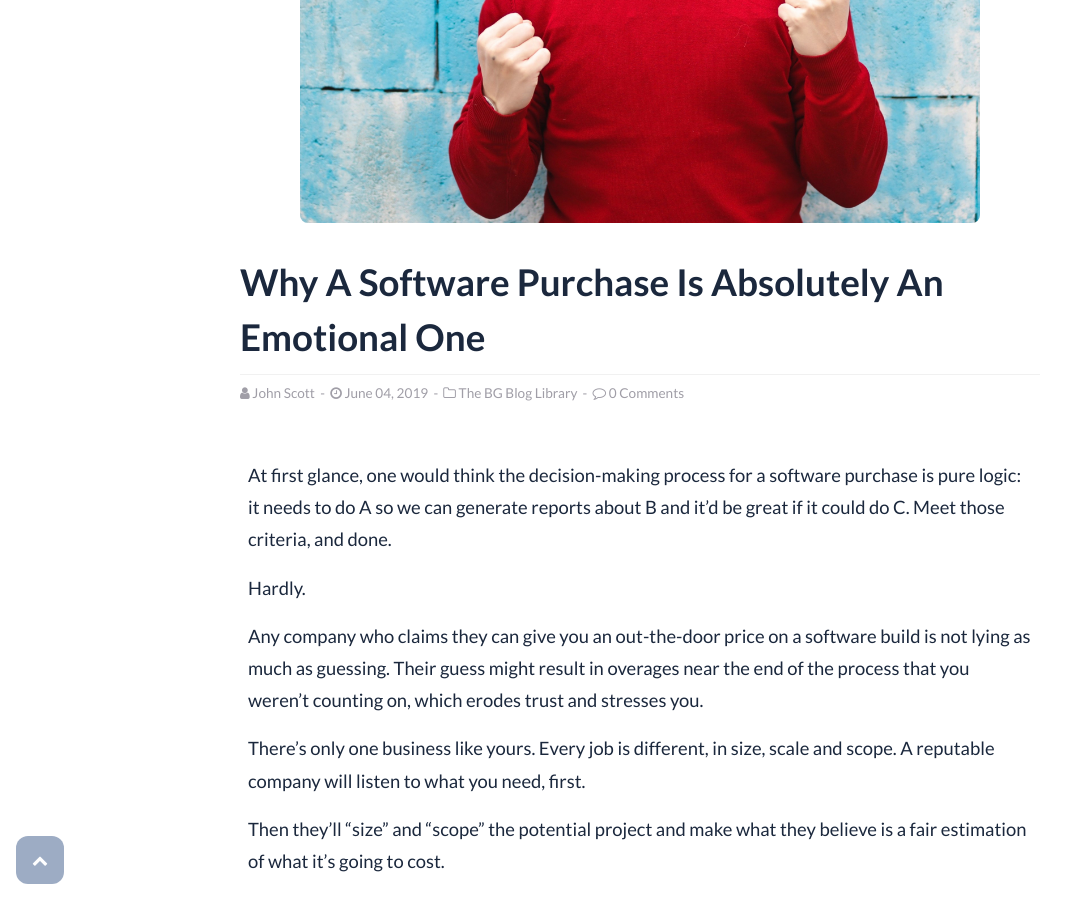
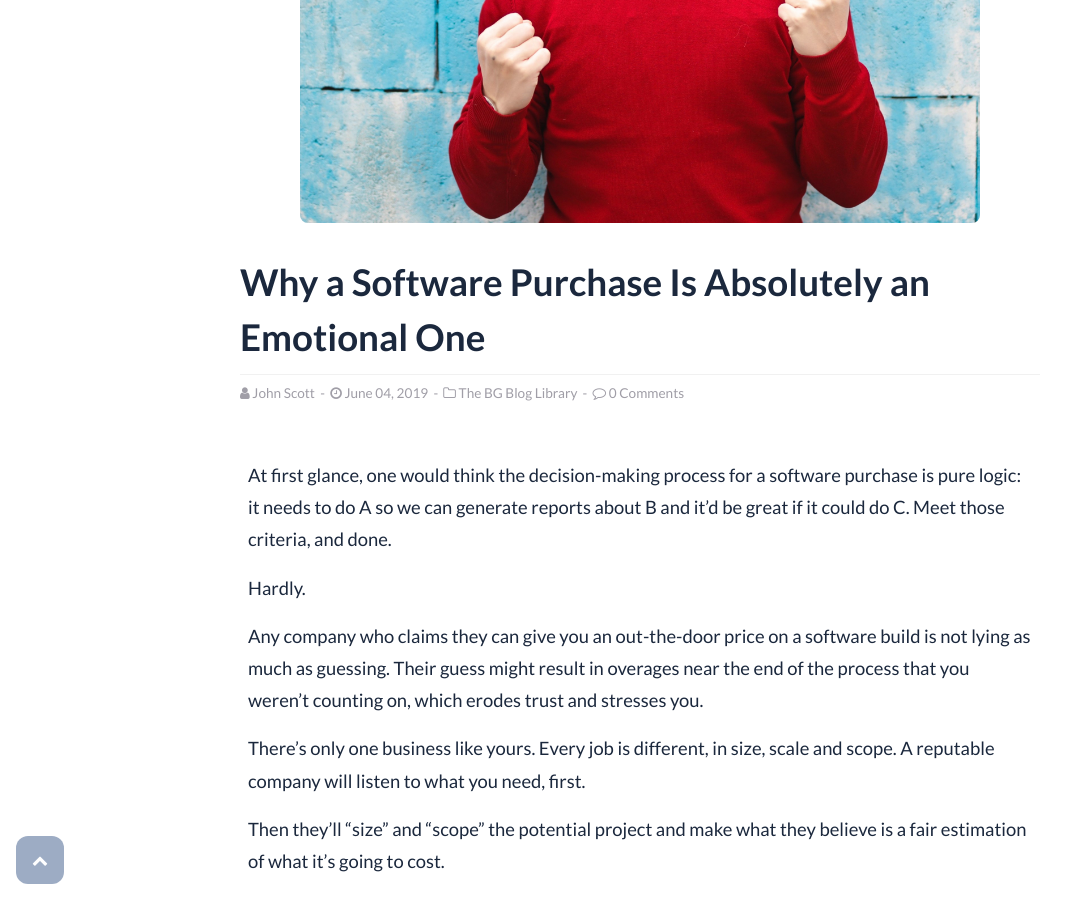
Before and after one commit to bgsoftware/company-site, a Jekyll site: the page built from _posts/2019-06-04-emotional-software.md, in a window 1280 px wide and 900 px high, scrolled down 436 px. Shown: the whole window, without its empty margins (0-1077 px from the left). Built offline with Jekyll 4.4.1, drawn with Linux system fonts in a browser that asks for light colours; comment, search, counter and statistics services are not loaded.

```diff
--- a/_posts/2019-06-04-emotional-software.md
+++ b/_posts/2019-06-04-emotional-software.md
@@ -1,6 +1,6 @@
 ---
 layout      : post
-title       : Why A Software Purchase Is Absolutely An Emotional One
+title       : Why a Software Purchase Is Absolutely an Emotional One
 description : ...and doesn't making the right call feel awesome?
 image       : 2019-06-04-why-a-software-purchase-is-absolutely-an-emotional-one.jpg
 author      : John Scott
```
